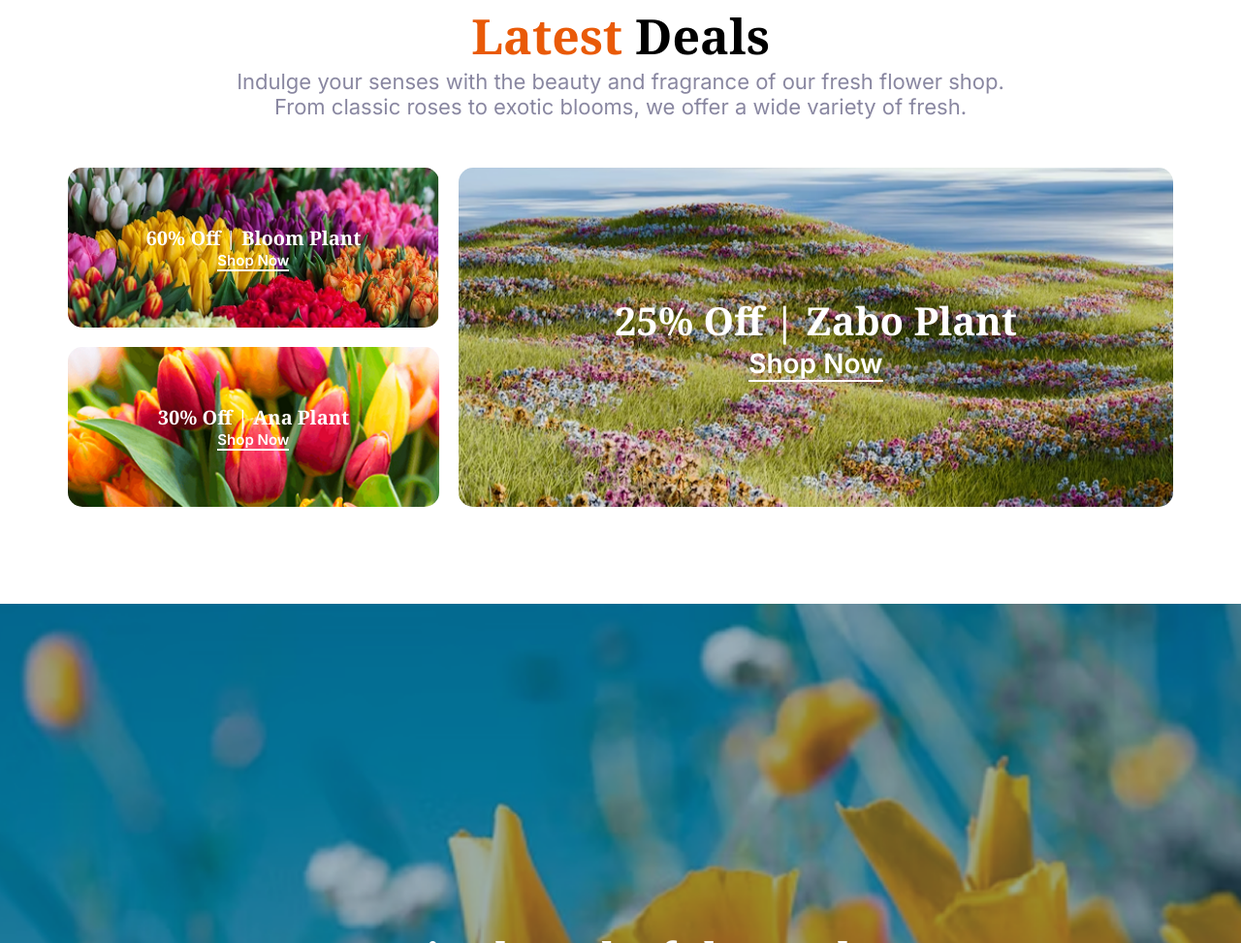
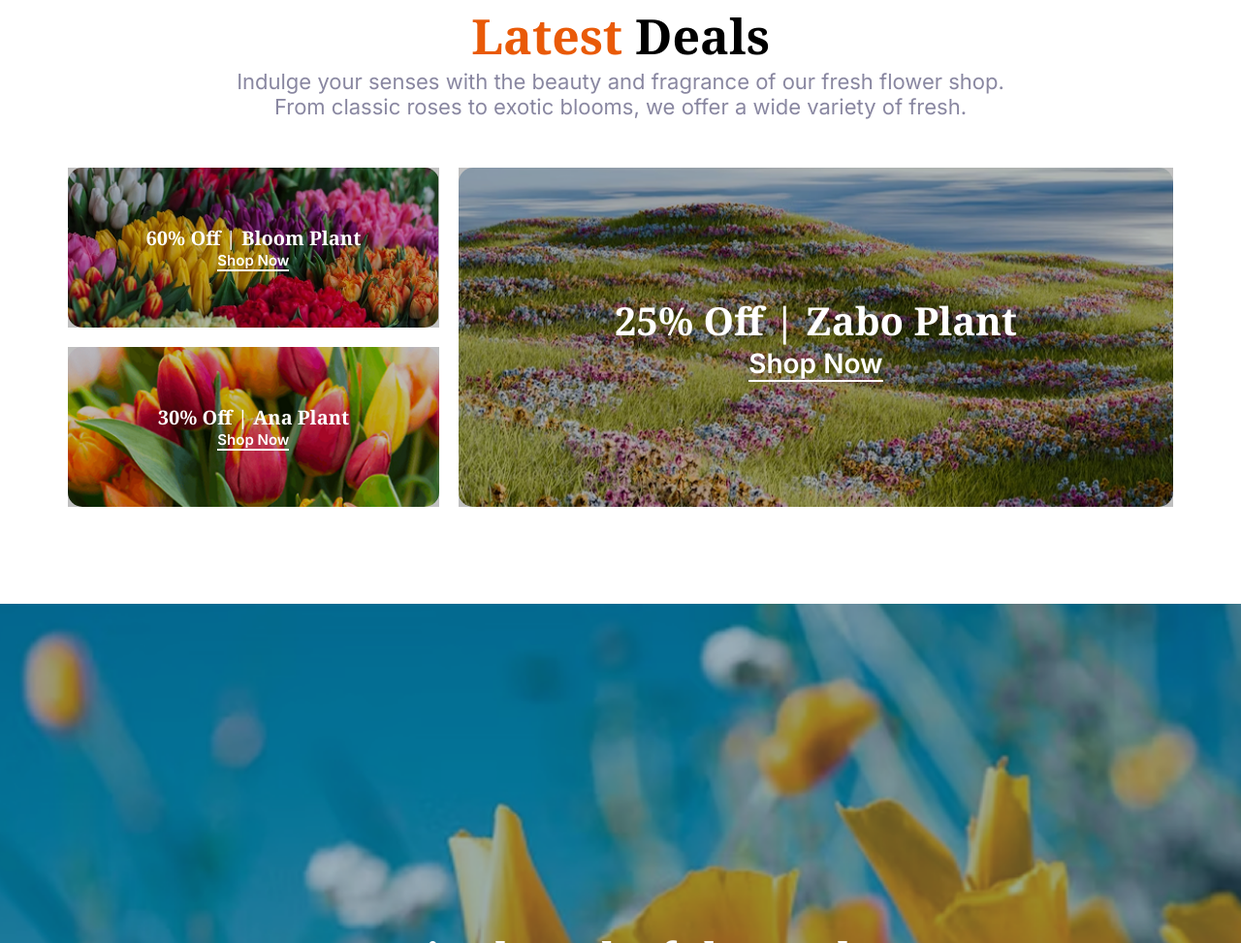
Before and after one commit to tzs07-git/Assingment-two, a plain HTML site: page index.html in a window 1280 px wide. Shown: the part 2939-3912 px from the top of the page at 97% size. Drawn offline with Linux system fonts and the light colour scheme.

Commit message:
added 3 picture section bg color

```diff
--- a/style.css
+++ b/style.css
@@ -251,6 +251,7 @@ body {
     width: 100%;
     height: 100%;
     display: flex;
+    background-color: #00000040;
     flex-direction: column;
     justify-content: center;
     align-items: center;
```
